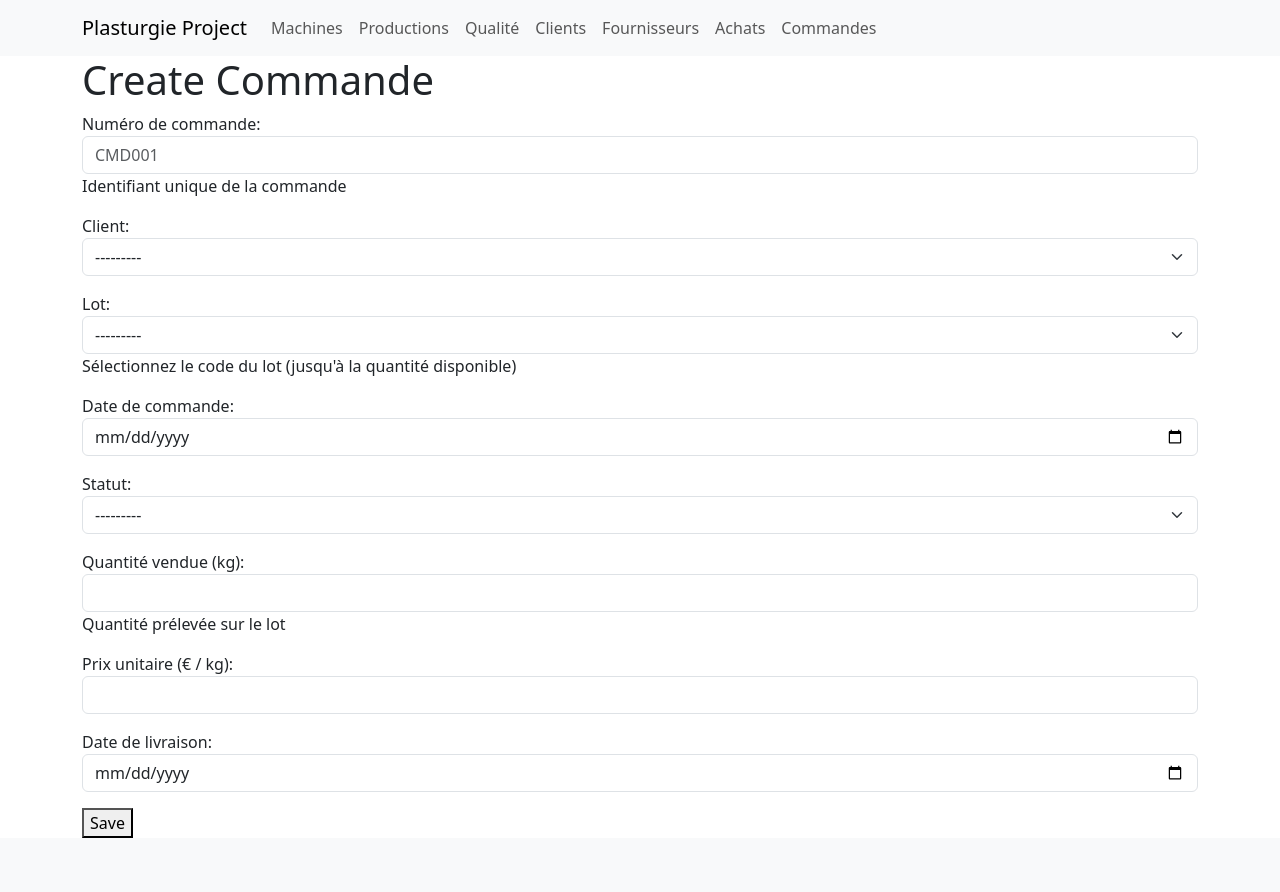
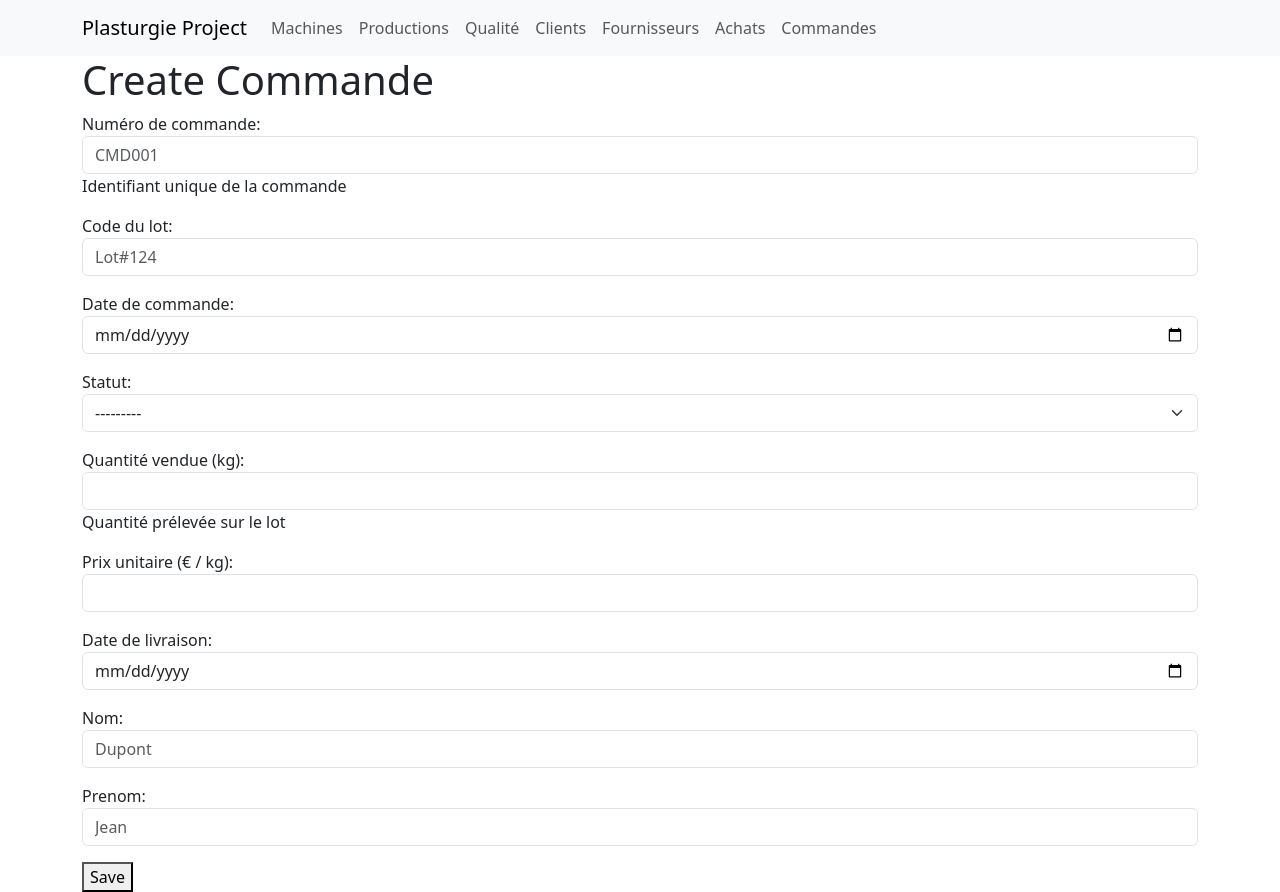
Before and after one commit to sawadogosouleymane4171/PlasturgieProject, a Django app: page /commandes/create/ in a window 1280 px wide. Before the commit the page ends 838 px from the top, so only its background shows below. Run offline with Django 5.2, Linux system fonts and the light colour scheme; data comes from the database, SQL or seed files in the repository; both versions use the stored data as it was after the commit.

Commit message:
Ajoout mais quelques modifications a revoir

```diff
--- a/GestionPlast/forms.py
+++ b/GestionPlast/forms.py
@@ -45,12 +45,17 @@
         }
 
 class QualiteForm(forms.ModelForm):
+    lot_code = forms.CharField(
+        max_length=20,
+        required=True,
+        label='Lot Code',
+        widget=forms.TextInput(attrs={'class':'form-control','placeholder':'Lot#124'})
+    )
     class Meta:
         model = Qualite
-        fields = ['test_code','lot','taux_defauts_pct','type_test','resultat','observation']
+        fields = ['test_code','lot_code','taux_defauts_pct','type_test','resultat','observation']
         labels = {
             'test_code':'Code du test',
-            'lot':'Lot de production',
             'taux_defauts_pct':'Taux de défauts (%)',
             'type_test':'Type de test',
             'resultat':'Résultat du test',
@@ -58,20 +63,27 @@
         }
         widgets = {
             'test_code': forms.TextInput(attrs={'class':'form-control','placeholder':'Q123'}),
-            'lot': forms.Select(attrs={'class':'form-select'}),
             'taux_defauts_pct': forms.NumberInput(attrs={'class':'form-control','step':'0.01','placeholder':'1.23'}),
             'type_test': forms.Select(attrs={'class':'form-select'}),
             'resultat': forms.Select(attrs={'class':'form-select'}),
             'observation': forms.Textarea(attrs={'class':'form-control','rows':2,'placeholder':'Remarques...'}),
         }
+    def save(self, commit=True):
+        qual = super().save(commit=False)
+        code = self.cleaned_data['lot_code']
+        lot = Production.objects.get(lot_code=code)
+        qual.lot = lot
+        if commit: qual.save()
+        return qual
 
 class ClientForm(forms.ModelForm):
     class Meta:
         model = Client
-        fields = ['client_code','nom','contact_email','contact_tel','adresse']
+        fields = ['client_code','nom','prenom','contact_email','contact_tel','adresse']
         labels = {
             'client_code':'Code client',
-            'nom':'Raison sociale',
+            'nom':'Nom ',
+            'prenom':'Prénom',
             'contact_email':'Email',
             'contact_tel':'Téléphone',
             'adresse':'Adresse'
@@ -79,6 +91,7 @@
         widgets = {
             'client_code': forms.TextInput(attrs={'class':'form-control','placeholder':'C001'}),
             'nom': forms.TextInput(attrs={'class':'form-control','placeholder':'Entreprise XYZ'}),
+            'prenom': forms.TextInput(attrs={'class':'form-control','placeholder':'Jean'}),
             'contact_email': forms.EmailInput(attrs={'class':'form-control','placeholder':'contact@xyz.com'}),
             'contact_tel': forms.TextInput(attrs={'class':'form-control','placeholder':'0123456789'}),
             'adresse': forms.Textarea(attrs={'class':'form-control','rows':2,'placeholder':'Adresse complète'}),
@@ -87,10 +100,11 @@
 class FournisseurForm(forms.ModelForm):
     class Meta:
         model = Fournisseur
-        fields = ['fournisseur_code','nom','contact_email','contact_tel','adresse']
+        fields = ['fournisseur_code','nom','prenom','contact_email','contact_tel','adresse']
         labels = {
             'fournisseur_code':'Code fournisseur',
-            'nom':'Raison sociale',
+            'nom':'Nom',
+            'prenom':'Prénom',
             'contact_email':'Email',
             'contact_tel':'Téléphone',
             'adresse':'Adresse'
@@ -98,18 +112,21 @@
         widgets = {
             'fournisseur_code': forms.TextInput(attrs={'class':'form-control','placeholder':'F001'}),
             'nom': forms.TextInput(attrs={'class':'form-control','placeholder':'Fournisseur ABC'}),
+            'prenom': forms.TextInput(attrs={'class':'form-control','placeholder':'Jean'}),
             'contact_email': forms.EmailInput(attrs={'class':'form-control','placeholder':'fournisseur@abc.com'}),
             'contact_tel': forms.TextInput(attrs={'class':'form-control','placeholder':'0987654321'}),
             'adresse': forms.Textarea(attrs={'class':'form-control','rows':2,'placeholder':'Adresse complète'}),
         }
 
 class AchatForm(forms.ModelForm):
+    nom = forms.CharField(max_length=100, widget=forms.TextInput(attrs={'class':'form-control','placeholder':'Dupont'}))
+    prenom = forms.CharField(max_length=100, widget=forms.TextInput(attrs={'class':'form-control','placeholder':'Jean'}))
+
     class Meta:
         model = Achat
-        fields = ['achat_code','fournisseur','type_matiere','quantite_achetee_kg','cout_unitaire_eur','date_achat']
+        fields = ['achat_code','type_matiere','quantite_achetee_kg','cout_unitaire_eur','date_achat']
         labels = {
             'achat_code':'Code achat',
-            'fournisseur': 'Fournisseur',
             'type_matiere':'Type de matière',
             'quantite_achetee_kg':'Quantité achetée (kg)',
             'cout_unitaire_eur':'Coût unitaire (€ / kg)',
@@ -117,22 +134,37 @@
         }
         widgets = {
             'achat_code': forms.TextInput(attrs={'class':'form-control','placeholder':'A123'}),
-            'fournisseur': forms.Select(attrs={'class':'form-select'}),
             'type_matiere': forms.Select(attrs={'class':'form-select'}),
             'quantite_achetee_kg': forms.NumberInput(attrs={'class':'form-control','step':'0.001'}),
             'cout_unitaire_eur': forms.NumberInput(attrs={'class':'form-control','step':'0.001'}),
             'date_achat': forms.DateInput(attrs={'type':'date','class':'form-control'}),
         }
+    def save(self, commit=True):
+        achat = super().save(commit=False)
+        fournisseur = Fournisseur.objects.get(
+            nom=self.cleaned_data['nom'],
+            prenom=self.cleaned_data['prenom']
+        )
+        achat.fournisseur = fournisseur
+        if commit:
+            achat.save()
+        return achat
 
 
 class CommandeForm(forms.ModelForm):
+    nom = forms.CharField(max_length=100, widget=forms.TextInput(attrs={'class':'form-control','placeholder':'Dupont'}))
+    prenom = forms.CharField(max_length=100, widget=forms.TextInput(attrs={'class':'form-control','placeholder':'Jean'}))
+    lot_code = forms.CharField(
+        max_length=20,
+        required=True,
+        label='Code du lot',
+        widget=forms.TextInput(attrs={'class':'form-control','placeholder':'Lot#124'})
+    )
     class Meta:
         model = Commande
-        fields = ['numero','client','lot','date_commande','statut','quantite_vendue_kg','prix_unitaire_eur','date_livraison']
+        fields = ['numero','lot_code','date_commande','statut','quantite_vendue_kg','prix_unitaire_eur','date_livraison']
         labels = {
             'numero':'Numéro de commande',
-            'client': 'Client',
-            'lot': 'Lot',
             'date_commande':'Date de commande',
             'statut':'Statut',
             'quantite_vendue_kg':'Quantité vendue (kg)',
@@ -141,11 +173,17 @@
         }
         widgets = {
             'numero': forms.TextInput(attrs={'class':'form-control','placeholder':'CMD001'}),
-            'client': forms.Select(attrs={'class':'form-select'}),
-            'lot': forms.Select(attrs={'class':'form-select'}),
             'date_commande': forms.DateInput(attrs={'type':'date','class':'form-control'}),
             'statut': forms.Select(attrs={'class':'form-select'}),
             'quantite_vendue_kg': forms.NumberInput(attrs={'class':'form-control','step':'0.001'}),
             'prix_unitaire_eur': forms.NumberInput(attrs={'class':'form-control','step':'0.001'}),
             'date_livraison': forms.DateInput(attrs={'type':'date','class':'form-control'}),
         }
+
+def save(self, commit=True):
+        cmd = super().save(commit=False)
+        cmd.client = Client.objects.get(nom=self.cleaned_data['nom'], prenom=self.cleaned_data['prenom'])
+        cmd.lot = Production.objects.get(lot_code=self.cleaned_data['lot_code'])
+        if commit:
+            cmd.save()
+        return cmd
--- a/GestionPlast/templates/achat_list.html
+++ b/GestionPlast/templates/achat_list.html
@@ -19,7 +19,8 @@
             <thead>
                 <tr>
                     <th>Achat Code</th>
-                    <th>Fournisseur</th>
+                    <th>Nom</th>
+                    <th>Prenom</th>
                     <th>Matiere Type</th>
                     <th>Quantity (kg)</th>
                     <th>Unit Cost (€)</th>
--- a/GestionPlast/templates/client_list.html
+++ b/GestionPlast/templates/client_list.html
@@ -19,7 +19,8 @@
             <thead>
                 <tr>
                     <th>Client Code</th>
-                    <th>Name</th>
+                    <th>Nom</th>
+                    <th>Prenom</th>
                     <th>Email</th>
                     <th>Phone</th>
                     <th>Address</th>
@@ -31,6 +32,7 @@
                 <tr>
                     <td>{{ client.client_code }}</td>
                     <td>{{ client.nom }}</td>
+                    <td>{{ client.prenom}}</td>
                     <td>{{ client.contact_email }}</td>
                     <td>{{ client.contact_tel }}</td>
                     <td>{{ client.adresse }}</td>
--- a/GestionPlast/templates/commande_list.html
+++ b/GestionPlast/templates/commande_list.html
@@ -19,7 +19,8 @@
             <thead>
                 <tr>
                     <th>Commande Number</th>
-                    <th>Client</th>
+                    <th>Nom</th>
+                    <th>Prenom</th>
                     <th>Lot</th>
                     <th>Commande Date</th>
                     <th>Status</th>
--- a/GestionPlast/templates/fournisseur_list.html
+++ b/GestionPlast/templates/fournisseur_list.html
@@ -19,7 +19,8 @@
             <thead>
                 <tr>
                     <th>Fournisseur Code</th>
-                    <th>Name</th>
+                    <th>Nom</th>
+                    <th>Prenom</th>
                     <th>Email</th>
                     <th>Phone</th>
                     <th>Address</th>
```
Also changed, not shown: GestionPlast/templates/achat_confirm_delete.html (added, +15 -0 lines), GestionPlast/templates/client_confirm_delete.html (added, +15 -0 lines), GestionPlast/templates/fournisseur_confirm_delete.html (added, +15 -0 lines), db.sqlite3.
